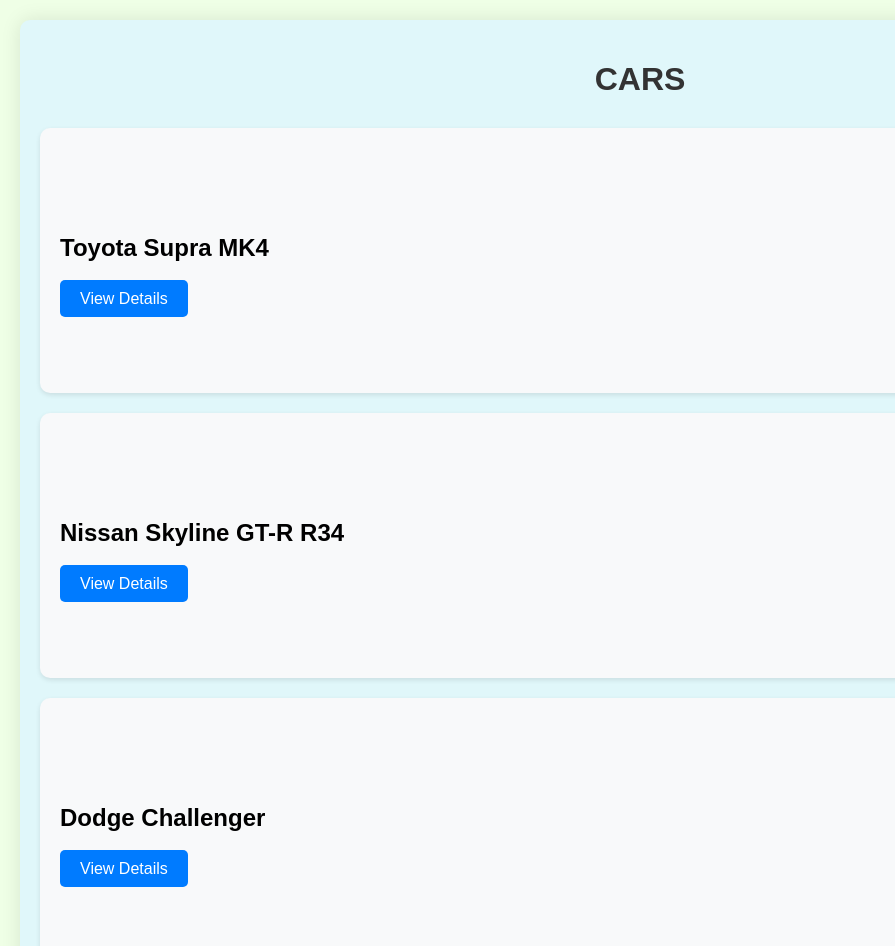
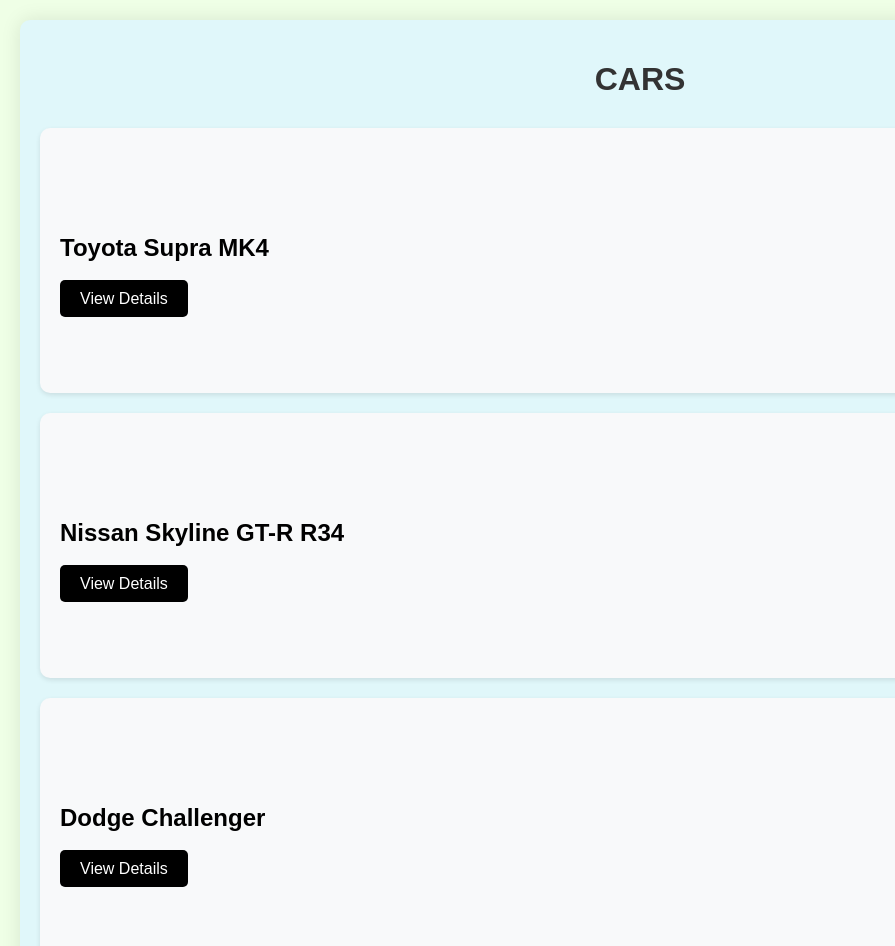
Before and after one commit to sidharthps08/sidharth-repo, a plain HTML site: page index.html in a window 1280 px wide. Shown: the top 946 px of the page, 0-895 px from the left. Drawn offline with Linux system fonts and the light colour scheme.

Commit message:
Update index.html

```diff
--- a/index.html
+++ b/index.html
@@ -79,17 +79,17 @@
             color: #28a745; /* Green */
         }
 
-        .car .details-btn {
+        .details-btn {
             padding: 10px 20px;
-            background-color: #007bff; /* Blue */
-            color: #fff;
+            background-color: black; /* Black */
+            color: #fff; /* White */
             text-decoration: none;
             border-radius: 5px;
             transition: background-color 0.3s ease;
         }
 
-        .car .details-btn:hover {
-            background-color: #0056b3; /* Darker Blue */
+        .details-btn:hover {
+            background-color: #333; /* Darker Black */
         }
 
         /* Lightbox styles */
```
